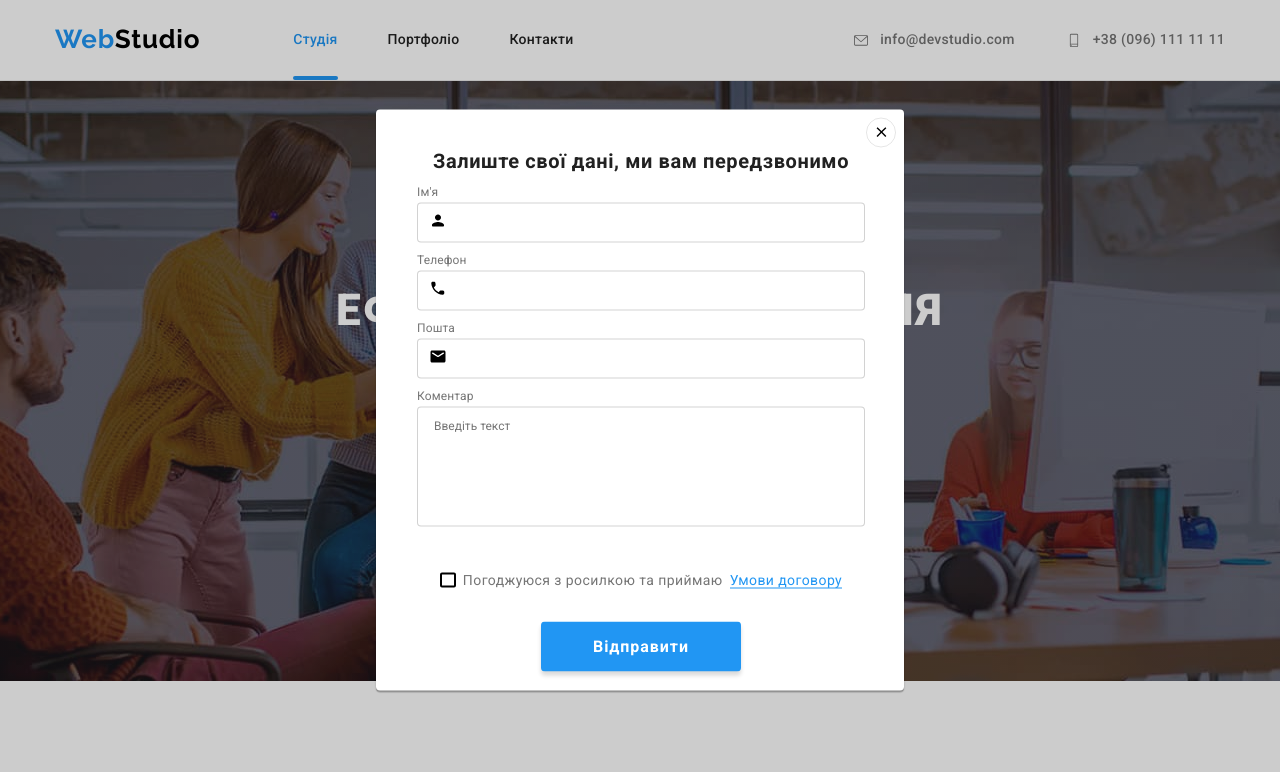
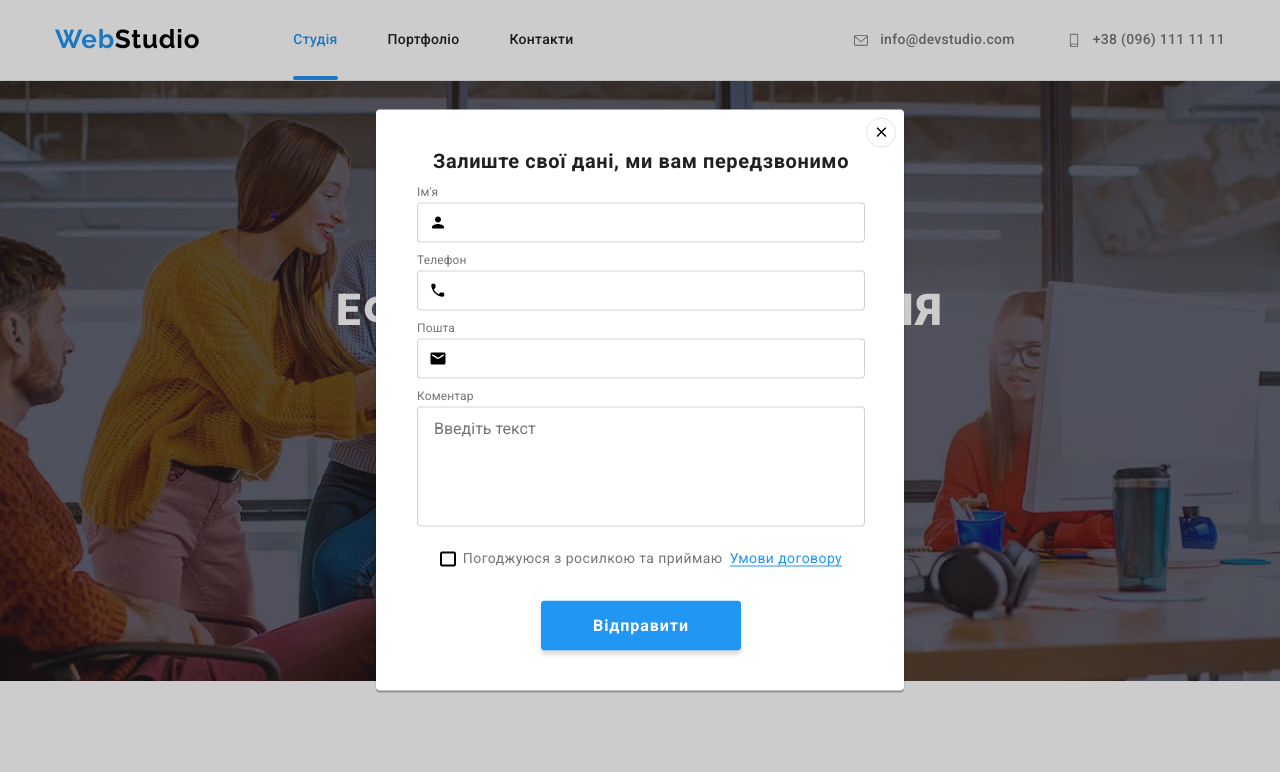
Before and after one commit to Dmytro-Hlushchenko/goit-markup-hw-06, a plain HTML site: page index.html in a window 1280 px wide. Both pictures are taken after a click on the button "Замовити послугу". Shown: the top 772 px of the page. Drawn offline with Linux system fonts and the light colour scheme.

Commit message:
mentors-chek1

```diff
--- a/css/styles.css
+++ b/css/styles.css
@@ -734,13 +734,11 @@ ul {
 .modal {
     position: absolute;
 
-    min-width: 528px;
-    min-height: 581px;
+    width: 528px;
+    height: 581px;
     background-color: #ffffff;
 
-    padding-top: 40px;
-    padding-left: 41px;
-    padding-right: 39px;
+    padding: 40px 39px 40px 41px;
 
     box-shadow: 0px 1px 3px rgba(0, 0, 0, 0.12), 0px 1px 1px rgba(0, 0, 0, 0.14), 0px 2px 1px rgba(0, 0, 0, 0.2);
     border-radius: 4px;
@@ -798,10 +796,17 @@ ul {
 
 }
 
+.modal-item {
+    margin-bottom: 10px;
+}
+
+.modal-item.no-margin {
+    margin-bottom: 0px;
+}
+
 .modal-input {
     width: 100%;
     height: 40px;
-    cursor: pointer;
 
     padding-left: 42px;
 
@@ -814,14 +819,8 @@ ul {
     transition-timing-function: var(--cubic-bezier-primary);
 }
 
-.modal-item {
-    position: relative;
-    padding-top: 4px;
-}
-
 .icon-modal {
     position: absolute;
-
     top: 50%;
     left: 12px;
     transform: translateY(-50%);
@@ -844,23 +843,25 @@ ul {
     fill: var(--active-text-color);
 }
 
-.lable-name {
+.label-name {
     display: block;
-    margin-bottom: 10px;
-
     font-weight: 400;
     font-size: 12px;
     line-height: 1.17;
     letter-spacing: 0.01em;
+    margin-bottom: 4px;
+    color: var(--secondary-text-color);
+}
 
-    color: var(--secondary-text-color);
-
+.input-field {
+    position: relative;
 }
 
 .modal-comment {
+    display: block;
+
     width: 100%;
     height: 120px;
-    cursor: pointer;
 
     padding: 12px 16px;
 
@@ -880,7 +881,7 @@ ul {
     margin-bottom: 30px;
 }
 
-.condition-lable {
+.condition-label {
     display: flex;
 
     align-items: center;
@@ -909,14 +910,14 @@ ul {
 
     border: 2px solid #000000;
     border-radius: 2px;
+
 }
 
-.condition-input:checked + .condition-lable > .condition-icon {
-    background-color: var(--active-text-color);
+.condition-input:focus + .condition-label > .condition-icon {
     border-color: var(--active-text-color);
 }
 
-.condition-input:focus + .condition-lable > .condition-icon {
+.condition-input:checked + .condition-label > .condition-icon {
     background-color: var(--active-text-color);
     border-color: var(--active-text-color);
 }
@@ -928,7 +929,9 @@ ul {
 }
 
 .condition-input {
-    visibility: hidden;
+    position: absolute;
+    width: 0px;
+    height: 0px;
 }
 
 .submit-button {
--- a/index.html
+++ b/index.html
@@ -498,14 +498,14 @@
 
         <div class="footer-email-block">
           <p class="join-title">підпишітся на розсилку</p>
-          <div class="footer-join-box">
+          <form class="footer-join-box">
             <input type="email" class="footer-email-input" placeholder="E-mail">
             <button type="submit" class="footer-button">Підписатися
               <svg class="join-icon" width="30" height="30" >
                 <use href="./images/icons.svg#icon-sign-up"/>
               </svg>
             </button>
-          </div>
+          </form>
         </div>
 
       </div>
@@ -523,52 +523,53 @@
         <p class="modal-title">Залиште свої дані, ми вам передзвонимо</p>
 
         <form class="modal-form">
-          <label class="lable-name">Ім'я
             <div class="modal-item">
+              <label class="label-name">Ім'я</label>
+                <div class="input-field">
                   <input type="text" class="modal-input" name="name">
                   <svg class="icon-modal" width="18" height="18" >
                     <use href="./images/icons.svg#icon-person-modal"/>
                   </svg>
                 </div>
-          </label>
+            </div>
 
-          <label class="lable-name">Телефон
             <div class="modal-item">
+              <label class="label-name">Телефон</label>
+                <div class="input-field">
                   <input type="tel" class="modal-input" name="tel">
                   <svg class="icon-modal" width="18" height="18" >
                     <use href="./images/icons.svg#icon-phone-modal"/>
                   </svg>
                 </div>
-          </label>
+            </div>
 
-          <label class="lable-name">Пошта
             <div class="modal-item">
+              <label class="label-name">Пошта</label>
+                <div class="input-field">
                   <input type="email" class="modal-input" name="email">
                   <svg class="icon-modal" width="18" height="18" >
                     <use href="./images/icons.svg#icon-email-modal"/>
                   </svg>
                 </div>
-          </label>
+            </div>
 
-          <label class="lable-name">Коментар
-            <div class="modal-item">
+            <div class="modal-item no-margin">
+                <label class="label-name">Коментар</label>
                   <textarea name="comment" class="modal-comment" placeholder="Введіть текст"></textarea>
             </div>
-          </label>
 
           <div class="condition">
-            <input class="condition-input" type="checkbox" name="condition-checkbox" id="condition-lable">
-            <label for="condition-lable" class="condition-lable">
+            <input class="condition-input" type="checkbox" name="condition-checkbox" id="condition-label">
+            <label for="condition-label" class="condition-label">
               <span class="condition-icon">
-                <svg width="11" hiegth="8">
+                <svg>
                   <use href="./images/icons.svg#check-icon"/>
                 </svg>
               </span>Погоджуюся з росилкою та приймаю
               <a class="link" href="#" target="_blank">
-                <span class="condition-link">Умови договору<span>
+              <span class="condition-link">Умови договору</span>
               </a>
             </label>
-
           </div>
 
           <button class="submit-button" type="submit">Відправити</button>
@@ -578,4 +579,3 @@
     <script src="./js/modal.js"></script>
   </body>
 </html>
-<!-- check-icon -->
```
Also changed, not shown: portfolio.html (+2 -2 lines), images/icons.svg. Lines whose indentation alone changed are shown as unchanged.
